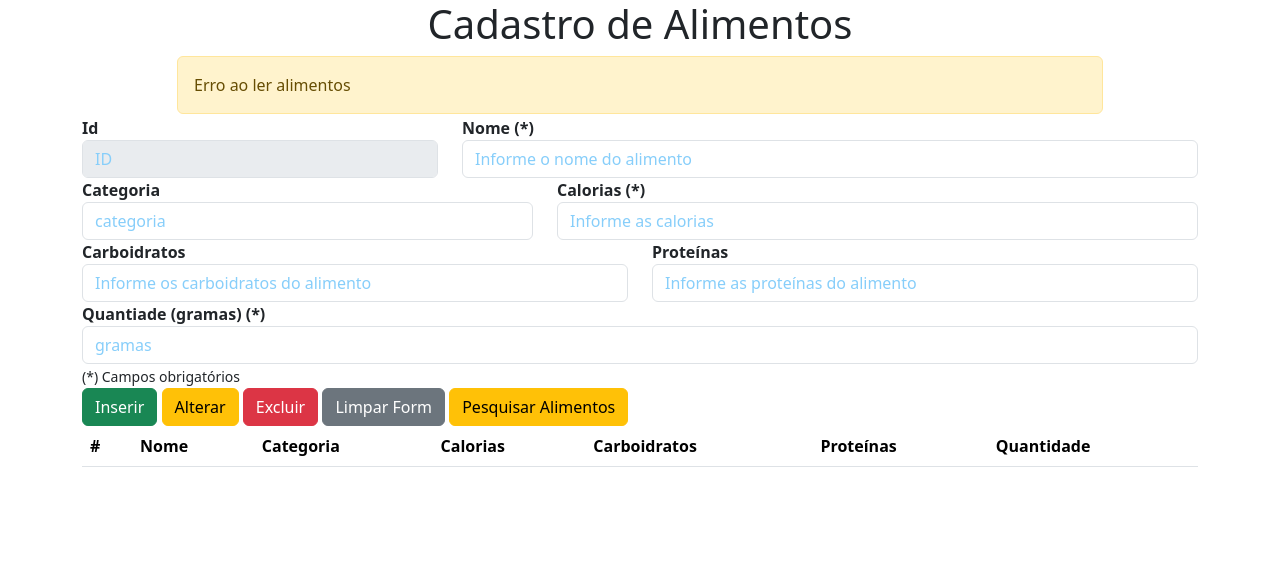
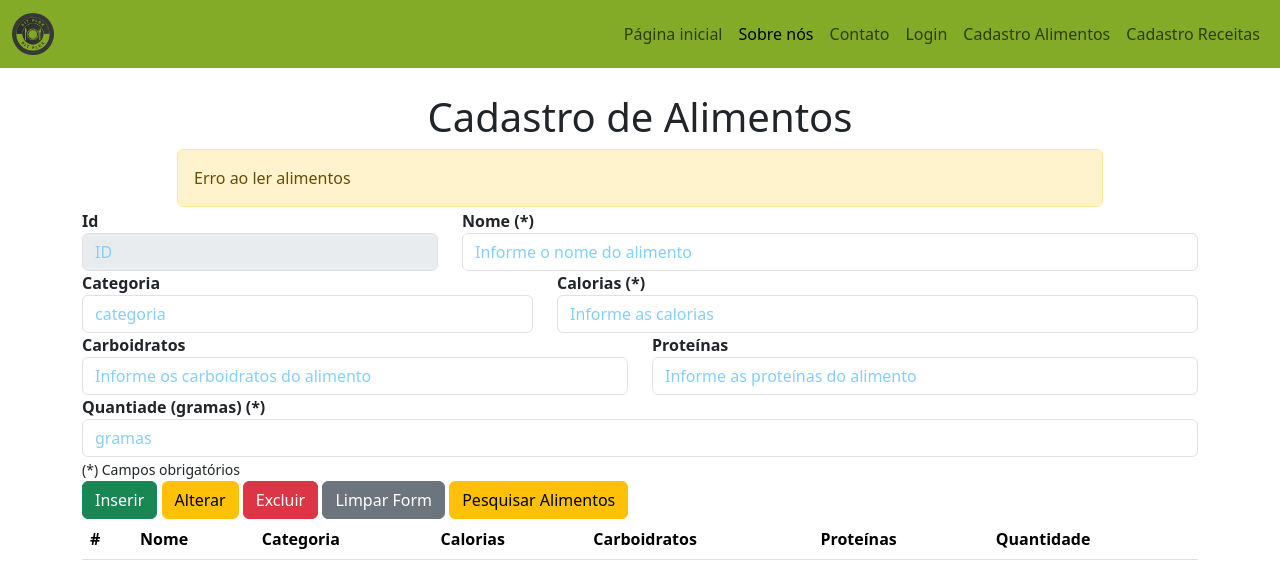
Before and after one commit to ICEI-PUC-Minas-PMGCC-TI/ti-1-pmg-cc-m-20241-g13-falta-de-opcoes-de-dietas, a website: page codigo/ca.html in a window 1280 px wide. Drawn offline with nearby package versions, Linux system fonts and the light colour scheme; no server answers; files whose address does not match are found by name.

Commit message:
update Navbar
atualizações navbar

```diff
--- a/codigo/assets/css/ca.css
+++ b/codigo/assets/css/ca.css
@@ -21,3 +21,14 @@ label {
   #grid-alimentos tbody {
      cursor: pointer;
   }
+  .img-small {
+    background-color: rgb(55, 57, 54);
+    color: rgb(55, 57, 54);
+    width: 10%;
+    border:rgb(55, 57, 54);
+    padding: 1%;
+}
+.navbar{
+    margin-bottom: 2%;
+    background-color: rgb(131, 171, 40);
+}
--- a/codigo/ca.html
+++ b/codigo/ca.html
@@ -13,6 +13,37 @@
 </head>
 
 <body onload="init()">
+    <nav class="navbar navbar-expand-lg">
+        <div class="container-fluid">
+          <a class="navbar-brand" href="#">
+            <img src="./assets/images/logofitflex.PNG" class="img-thumbnail img-small rounded-circle" alt="..."></a>
+          <button class="navbar-toggler" type="button" data-bs-toggle="collapse" data-bs-target="#navbarNav" aria-controls="navbarNav" aria-expanded="false" aria-label="Toggle navigation">
+            <span class="navbar-toggler-icon"></span>
+          </button>
+          <div class="navtext collapse navbar-collapse " id="navbarNav">
+            <ul class="navbar-nav ms-auto">
+              <li class="nav-item">
+                <a class="nav-link" href="#">Página inicial</a>
+              </li>
+              <li class="nav-item">
+                <a class="nav-link active" aria-current="page" href="#">Sobre nós</a>
+              </li>
+              <li class="nav-item">
+                <a class="nav-link" href="contato.html">Contato</a>
+              </li>
+              <li class="nav-item">
+                <a class="nav-link" href="#">Login</a>
+              </li>
+              <li class="nav-item">
+                <a class="nav-link" href="ca.html">Cadastro Alimentos</a>
+              </li>
+              <li class="nav-item">
+                <a class="nav-link" href="#">Cadastro Receitas</a>
+              </li>
+            </ul>
+          </div>
+        </div>
+      </nav>
     <h1>Cadastro de Alimentos</h1>
 
     <div class="container">
```
Also changed, not shown: codigo/contato.html (+6 -0 lines), codigo/index.html (+3 -0 lines).
